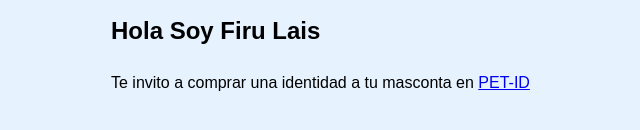
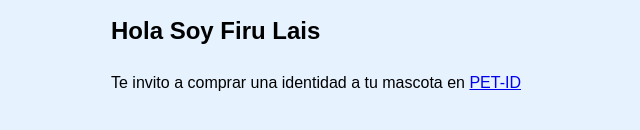
Before and after one commit to KovitPM/PET-ID, a plain HTML site: page contenido.html in a window 1280 px wide. Shown: the part 280-410 px from the top of the page, 17-657 px from the left. Drawn offline with Linux system fonts and the light colour scheme.

Commit message:
Update contenido.html

```diff
--- a/contenido.html
+++ b/contenido.html
@@ -12,7 +12,7 @@
         <div id="contenidoNormal">
             <img src="https://via.placeholder.com/150" alt="Foto de perfil" class="profile-pic">
             <h2>Hola Soy Firu Lais</h2>
-            <p>Te invito a comprar una identidad a tu masconta en <a href="https://kovitpm.github.io/PET-ID/index.html" style="text-decoration: underline;">PET-ID</a></p>
+            <p>Te invito a comprar una identidad a tu mascota en <a href="https://kovitpm.github.io/PET-ID/index.html" style="text-decoration: underline;">PET-ID</a></p>
         </div>
         <div id="contenidoEspecial" style="display: none;">
             <img src="https://via.placeholder.com/150" alt="Foto de perfil" class="profile-pic">
```
